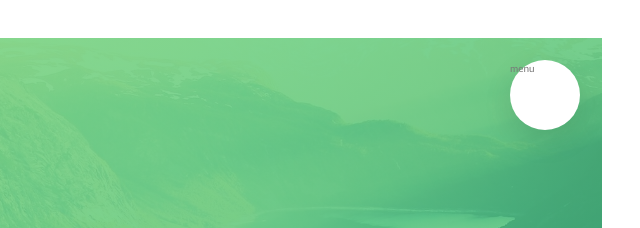
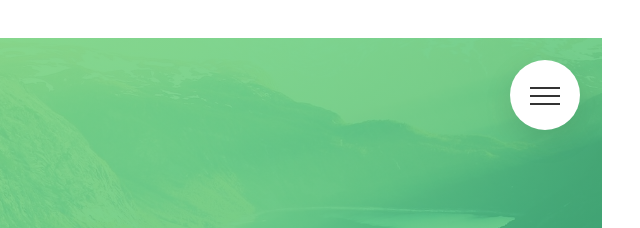
Before and after one commit to tejareddy1829/naturos-project, a website: page index.html in a window 1280 px wide. Shown: the top 228 px of the page, 640-1280 px from the left. Drawn offline with Linux system fonts and the light colour scheme.

Commit message:
navigation

```diff
--- a/index.html
+++ b/index.html
@@ -22,7 +22,9 @@
 		<div class="navigation">
 			<input type="checkbox" class="navigation__checkbox" id="navi-toggle">
 
-			<label for="navi-toggle" class="navigation__button">menu</label>
+			<label for="navi-toggle" class="navigation__button">
+				<span class="navigation__icon">&nbsp;</span>
+			</label>
 
 			<div class="navigation__background">&nbsp;</div>
 
--- a/sass/layout/_navigation.scss
+++ b/sass/layout/_navigation.scss
@@ -14,6 +14,8 @@
         right: 6rem;
         z-index: 2000;
         box-shadow: 0 1rem 3rem rgba($colour-black, .1);
+        text-align: center;
+        cursor: pointer;
 
     }
 
@@ -89,6 +91,8 @@
 
     }
 
+    //funtionality
+
     &__checkbox:checked ~ &__background {
         transform: scale(80);
 
@@ -100,4 +104,54 @@
 
 
     }
+
+    //icon
+
+    &__icon {
+        position: relative;
+        margin-top: 3.5rem;
+
+
+        &,
+        &::before,
+        &::after {
+            width: 3rem;
+            height: 2px;
+            background-color: $colour-grey-dark-3;
+            display: inline-block;
+        }
+
+        &::before,
+        &::after {
+            content: "";
+            position: absolute;
+            left: 0;
+            transition: all .2s;
+        }
+
+        &::before {top: -.8rem;}
+        &::after {top: .8rem;}
+    }
+
+    &__button:hover &__icon::before {
+        top: -1rem;
+    }
+
+    &__button:hover &__icon::after {
+        top: 1rem;
+    }
+
+    &__checkbox:checked + &__button &__icon {
+        background-color: transparent;
+    }
+
+    &__checkbox:checked + &__button &__icon::before {
+        top: 0;
+        transform: rotate(135deg);
+    }
+
+    &__checkbox:checked + &__button &__icon::after {
+        top: 0;
+        transform: rotate(-135deg);
+    }
 }
```
Also changed, not shown: css/style.css.
